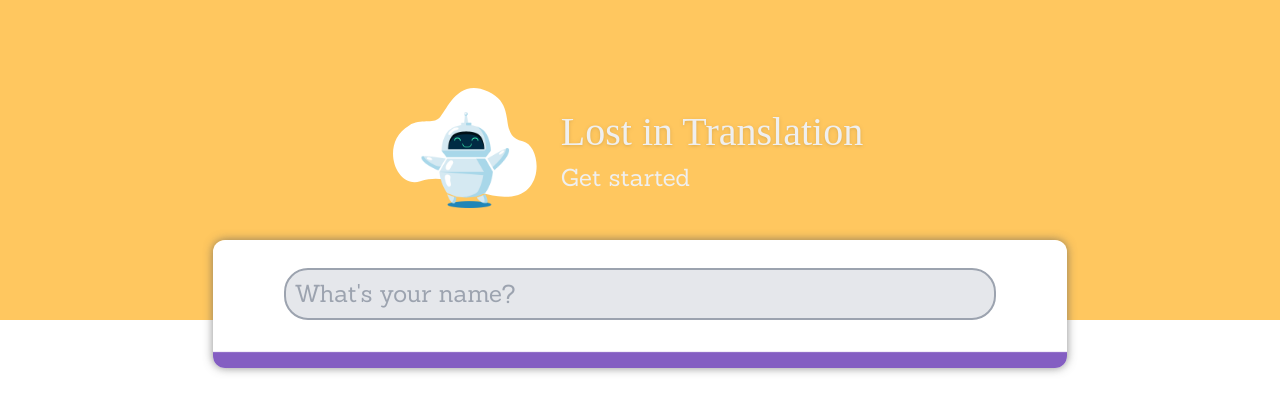
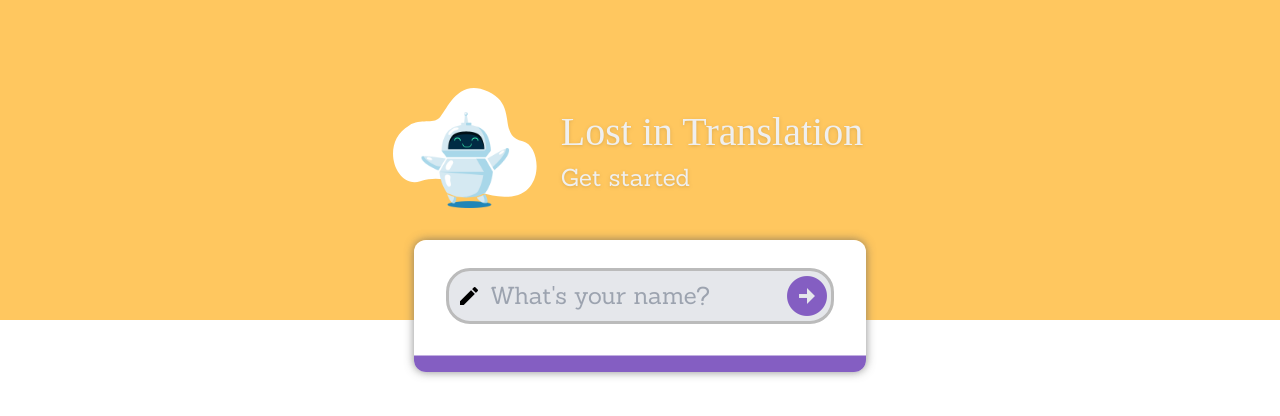
Before and after one commit to achieuw/Lost-in-translation, a React (Vite) app: page / in a window 1280 px wide. Shown: the top 416 px of the page. Built offline with nearby package versions, Linux system fonts and the light colour scheme; a web font is replaced by a local one.

Commit message:
FEAT: Icons to login form

```diff
--- a/package.json
+++ b/package.json
@@ -9,6 +9,7 @@
   "dependencies": {
     "react": "^17.0.2",
     "react-dom": "^17.0.2",
+    "react-hook-form": "^7.25.1",
     "react-router-dom": "^6.2.1"
   },
   "devDependencies": {
--- a/src/Components/InputBox.jsx
+++ /dev/null
@@ -1,16 +0,0 @@
-
-
-
-const InputBox = (props) => {
-    return(
-        <>
-        <input
-          className="rounded-3xl border-2 border-gray-400 w-5/6 p-2 input-text-col focus:text-gray-600 bg-gray-200 outline-none focus:bg-violet-200 body-font text-2xl"
-          type="text"
-          placeholder={props.placeholder}
-        ></input>
-      </>
-    )
-};
-
-export default InputBox
--- /dev/null
+++ b/src/Components/LoginForm/LoginForm.jsx
@@ -0,0 +1,45 @@
+import { useForm } from "react-hook-form";
+
+const usernameConfig = {
+  required: true,
+  minLength: 3,
+};
+
+const LoginForm = () => {
+  const {
+    register,
+    handleSubmit,
+    formState: { errors },
+  } = useForm();
+
+  const onSubmit = (data) => {
+    // Fetch user if it exists
+    // else submit user
+    console.log(data);
+  };
+
+  return (
+    <form
+      onSubmit={handleSubmit(onSubmit)}
+      className="min-w-[360px] max-w-[500px] -mt-20 pb-12 pt-7 rounded-xl form-shadow z-30 linear-white-purple">
+      <fieldset className="flex justify-center px-8">
+        <div className="flex justify-center items-center h-14 g-gray-200 border-color-gray bg-gray-200 rounded-3xl">
+        <span className="material-icons px-2">edit</span>
+        <input
+          className="border-none rounded-3xl border-2 border-gray-400 input-text-col focus:text-gray-600 outline-none bg-transparent body-font text-2xl"
+          type="text"
+          placeholder="What's your name?"
+          {...register("username", usernameConfig)}
+        ></input>
+        <button
+          type="submit"
+          className="material-icons md-purple md-48">
+          arrow_circle_right
+        </button>
+        </div>
+      </fieldset>
+    </form>
+  );
+};
+
+export default LoginForm;
--- a/src/Views/LoginView.jsx
+++ b/src/Views/LoginView.jsx
@@ -1,11 +1,10 @@
 import Logo from "../../public/LostInTranslation_Resources/Logo.png";
 import Splash from "../../public/LostInTranslation_Resources/Splash.svg";
-import InputBox from '../../src/Components/InputBox.jsx'
+import LoginForm from "../Components/LoginForm/LoginForm.jsx";
 
 const LoginView = () => {
-  return (
-    // IMPORT NAVBAR COMPONENT
-    <>
+  const header = (() => {
+    return (
       <div className="flex justify-center items-center primary-text-col w-full h-[40vh] bg-[#FFC75F]">
         <div className="flex flex-row justify-center h-48 items-center">
           <div className="mr-6">
@@ -17,15 +16,19 @@ const LoginView = () => {
             <h1 className="primary-font drop-shadow text-size-xl">
               Lost in Translation
             </h1>
-            <h3 className="body-font text-2xl">Get started</h3>
+            <h3 className="body-font text-2xl drop-shadow">Get started</h3>
           </div>
         </div>
       </div>
+    );
+  })();
+  return (
+    // IMPORT NAVBAR COMPONENT
+    <>
+      {header}
 
       <div className="flex justify-center">
-        <form className="-mt-20 pb-12 pt-7 rounded-xl form-shadow w-4/6 relative z-30 linear-white-purple">
-          <InputBox placeholder="What's your name?" />
-        </form>
+        <LoginForm />
       </div>
     </>
   );
--- a/src/index.css
+++ b/src/index.css
@@ -29,6 +29,9 @@ code {
 }
 .border-color{
   border: 2px solid #E7B355;
+}
+.border-color-gray{
+  border: 3px solid #bbbbbb;
 }
 .purple{
   background-color: #845EC2;
@@ -66,3 +69,12 @@ h6{
 .form-shadow{
   box-shadow: 0 0 10px 0 rgba(90, 90, 90, 0.7);
 }
+
+/* Rules for sizing the icon. */
+.material-icons.md-18 { font-size: 18px; }
+.material-icons.md-24 { font-size: 24px; }
+.material-icons.md-36 { font-size: 36px; }
+.material-icons.md-48 { font-size: 48px; }
+
+/* Rules for using icons as black on a light background. */
+.material-icons.md-purple { color: #845EC2; }
```
Also changed, not shown: 1 other file (tests, documents, lock files or other folders).
